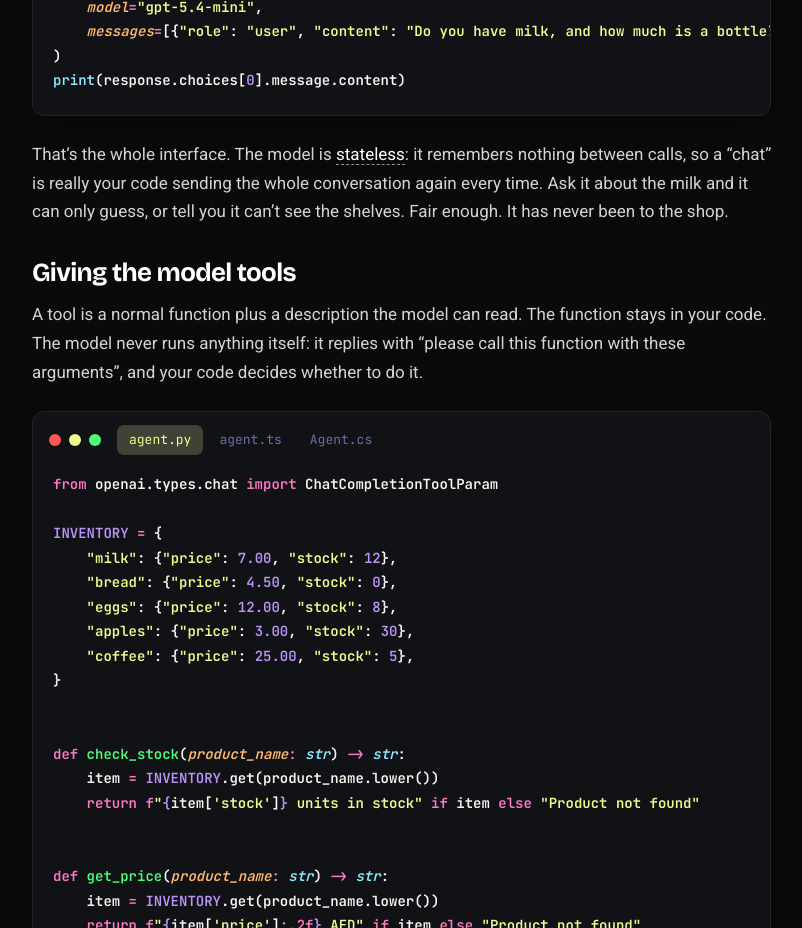
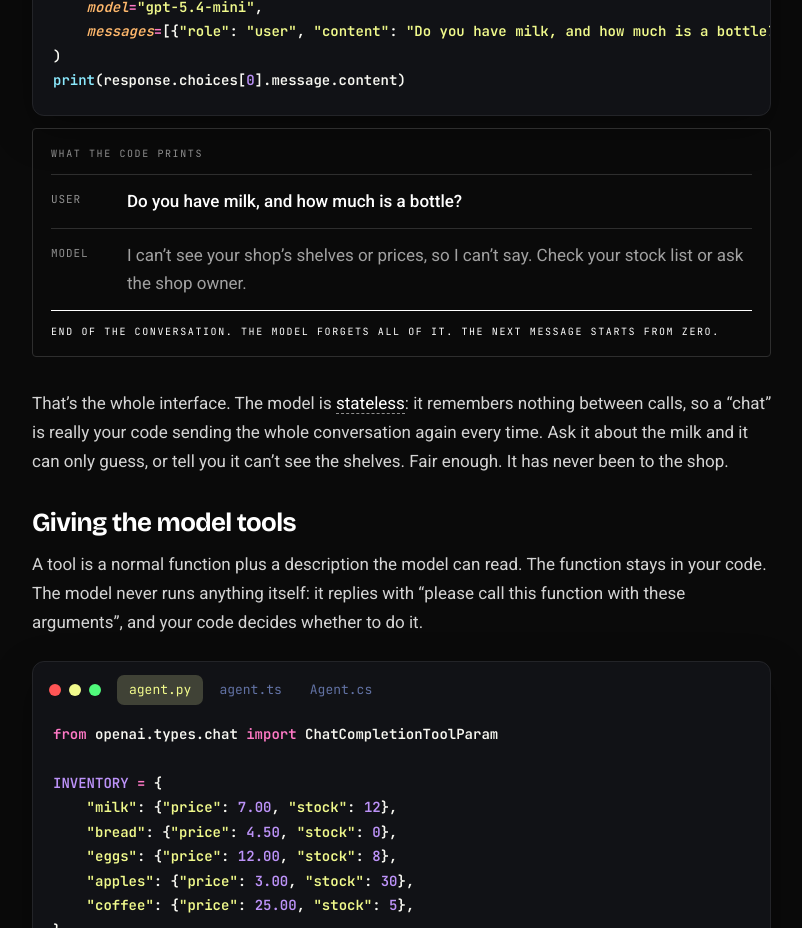
Before and after one commit to Mikkaiser/mikkaiser-portfolio, a Next.js app: page /blog/ai-agents-from-llm-calls-to-loops in a window 1280 px wide. Shown: the part 2220-3148 px from the top of the page, without its empty margins (50-852 px from the left). Built offline with nearby package versions, Linux system fonts and the light colour scheme.

Commit message:
Show what the single call prints: one question, one answer, then the conversation ends

```diff
--- a/app/blog/blog.css
+++ b/app/blog/blog.css
@@ -246,6 +246,22 @@
 .figure__frame img { display: block; width: 100%; height: auto; }
 .figure__cap { margin-top: var(--space-3); padding-left: 11px; border-left: 2px solid var(--rule); font-size: var(--size-label); line-height: 1.5; color: var(--muted); }
 
+/* ---------- exchange: the chat a code card produces (components/blog/Exchange.tsx) ---------- */
+.prose .exchange { margin: calc(var(--space-3) - var(--space-6)) 0 var(--space-8); padding: var(--space-4) 18px; border: var(--hairline) solid var(--rule); border-radius: var(--radius-control); }
+.exchange__label { font-family: var(--font-mono); font-size: var(--size-micro); letter-spacing: var(--ls-micro); text-transform: uppercase; color: var(--faint); margin-bottom: var(--space-3); }
+.exchange__row { display: grid; grid-template-columns: 64px minmax(0, 1fr); gap: var(--space-3); padding: var(--space-3) 0; border-top: var(--hairline) solid var(--rule); }
+.exchange__role { font-family: var(--font-mono); font-size: var(--size-meta); letter-spacing: 0.08em; text-transform: uppercase; color: var(--faint); padding-top: 3px; }
+.prose .exchange__text { margin: 0; color: var(--muted); }
+.exchange__row--user .exchange__text { color: var(--ink); font-weight: var(--weight-medium); }
+.exchange__end {
+  padding-top: var(--space-3); border-top: var(--hairline) solid var(--ink);
+  font-family: var(--font-mono); font-size: var(--size-micro); letter-spacing: var(--ls-micro); line-height: 1.7; text-transform: uppercase; color: var(--ink);
+}
+@media (max-width: 620px) {
+  .exchange__row { grid-template-columns: minmax(0, 1fr); gap: var(--space-1); }
+  .exchange__role { padding-top: 0; }
+}
+
 /* ---------- in plain words: the steps under a dense code card (components/blog/InPlainWords.tsx) ---------- */
 .prose .plain { margin: calc(var(--space-3) - var(--space-6)) 0 var(--space-8); padding: var(--space-4) 18px; border: var(--hairline) solid var(--rule); border-radius: var(--radius-control); }
 .plain__label { font-family: var(--font-mono); font-size: var(--size-micro); letter-spacing: var(--ls-micro); text-transform: uppercase; color: var(--faint); }
--- /dev/null
+++ b/components/blog/Exchange.tsx
@@ -0,0 +1,22 @@
+import type { ReactNode } from "react";
+
+type Line = { role: "user" | "assistant"; text: ReactNode };
+
+/**
+ * What a code card above would print: a short chat, message by message, then
+ * the close of the conversation. Static, so it reads from any entry point.
+ */
+export function Exchange({ label, lines, end }: { label: string; lines: Line[]; end: ReactNode }) {
+  return (
+    <figure className="exchange" aria-label={label}>
+      <div className="exchange__label">{label}</div>
+      {lines.map((l) => (
+        <div key={l.role} className={`exchange__row exchange__row--${l.role}`}>
+          <span className="exchange__role">{l.role === "user" ? "User" : "Model"}</span>
+          <p className="exchange__text">{l.text}</p>
+        </div>
+      ))}
+      <div className="exchange__end">{end}</div>
+    </figure>
+  );
+}
--- a/content/posts/ai-agents-from-llm-calls-to-loops.tsx
+++ b/content/posts/ai-agents-from-llm-calls-to-loops.tsx
@@ -1,6 +1,7 @@
 import { AgentLoop } from "@/components/blog/AgentLoop";
 import { CodeTabs } from "@/components/blog/CodeTabs";
 import { InPlainWords } from "@/components/blog/InPlainWords";
+import { Exchange } from "@/components/blog/Exchange";
 import { ConversationGrows } from "@/components/blog/ConversationGrows";
 import { Term } from "@/components/blog/Term";
 import { WorkflowVsAgent } from "@/components/blog/WorkflowVsAgent";
@@ -118,6 +119,14 @@ export default function Post() {
         goes in, one message comes out.
       </p>
       <CodeTabs {...CODE.a1} />
+      <Exchange
+        label="What the code prints"
+        lines={[
+          { role: "user", text: "Do you have milk, and how much is a bottle?" },
+          { role: "assistant", text: "I can\u2019t see your shop\u2019s shelves or prices, so I can\u2019t say. Check your stock list or ask the shop owner." },
+        ]}
+        end="End of the conversation. The model forgets all of it. The next message starts from zero."
+      />
       <p>
         That&rsquo;s the whole interface. The model is{" "}
         <Term id="stateless" label="stateless" href="https://en.wikipedia.org/wiki/Stateless_protocol">
```
